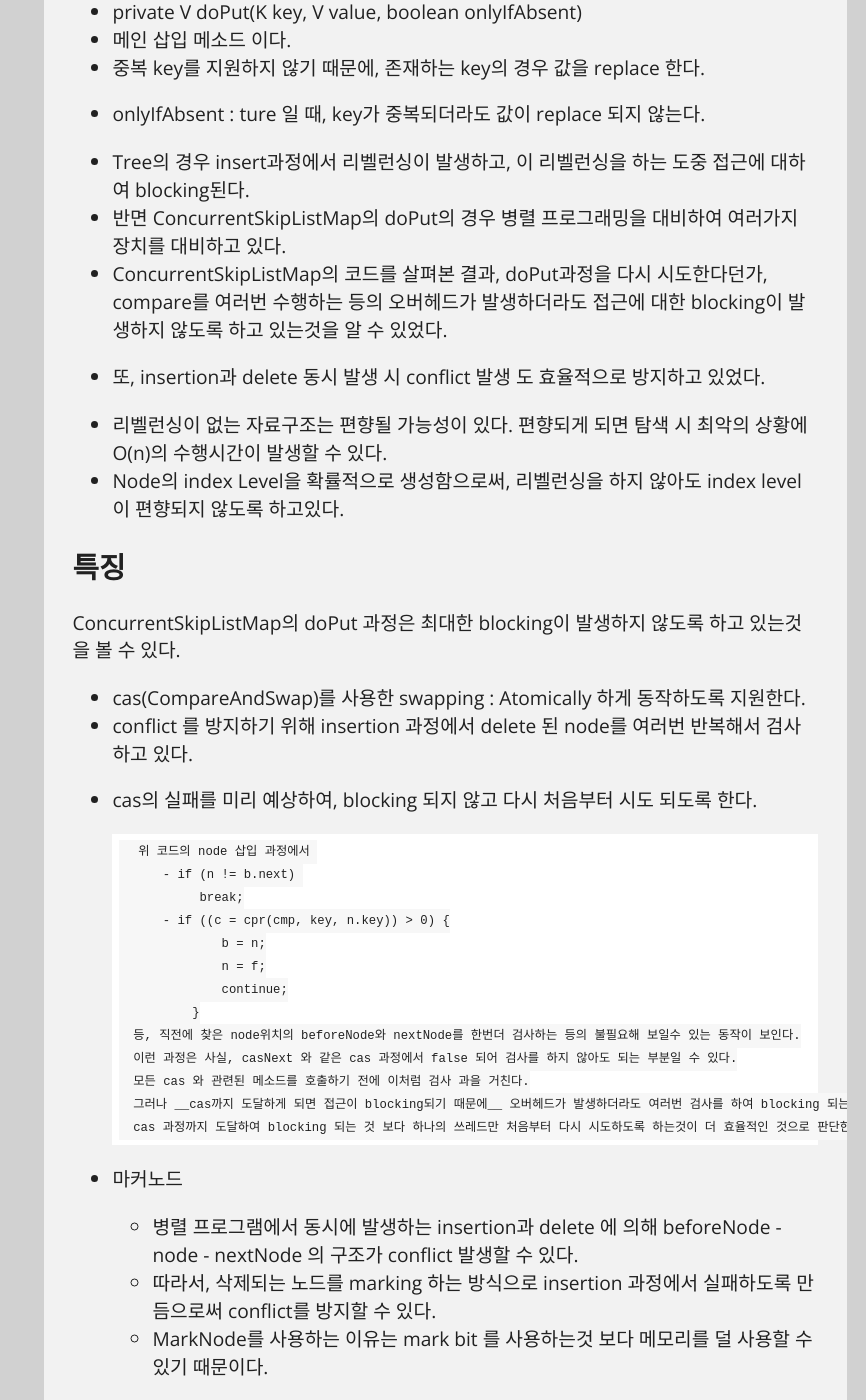
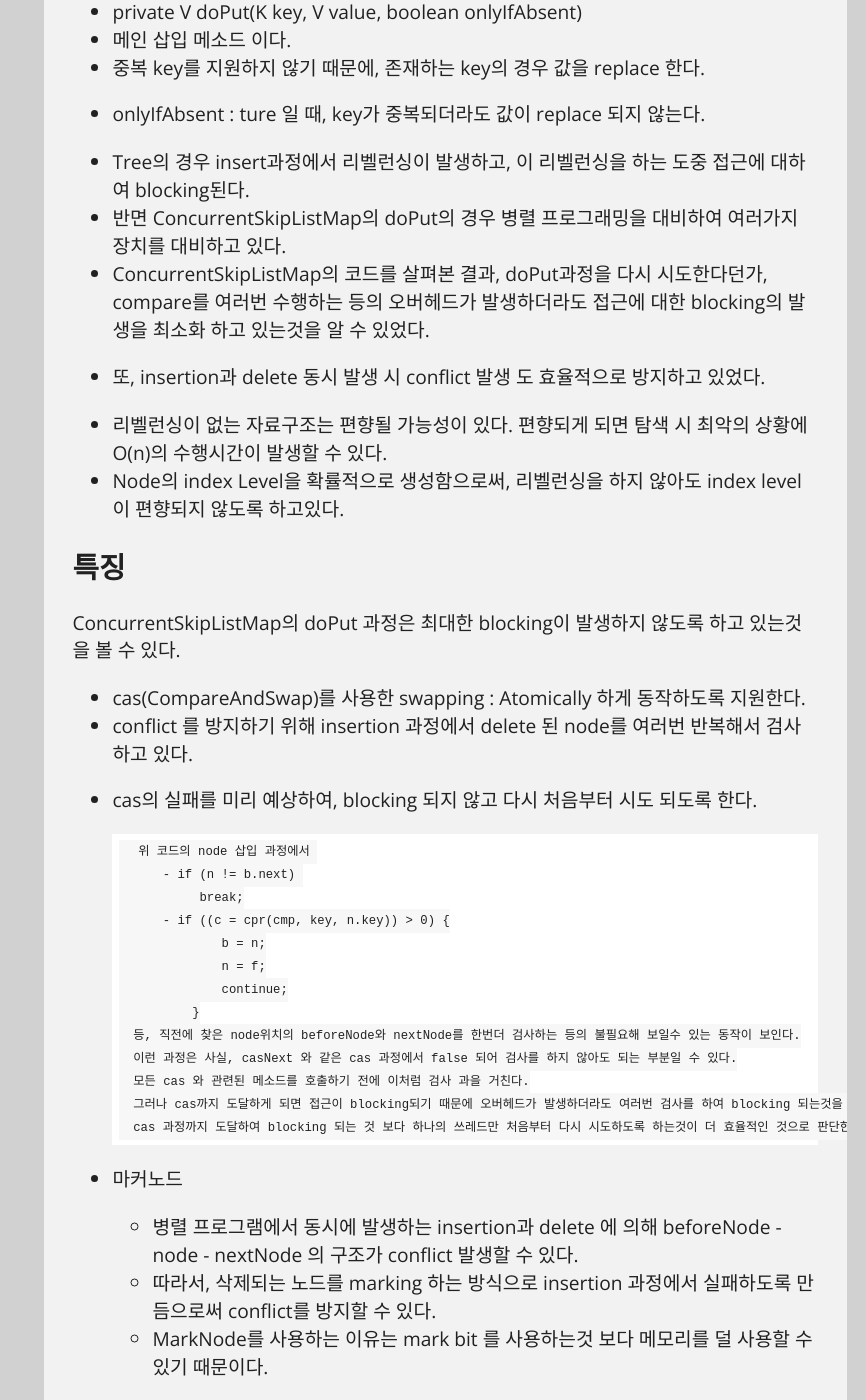
Before and after one commit to kdsr2z0/kdsr2z0.github.io, a Jekyll site: the page built from _posts/2015-03-01-java_skip_list_map_doPut.md, in a window 1280 px wide and 1400 px high, scrolled down 770 px. Shown: the whole window, without its empty margins (414-1280 px from the left). Built offline with Jekyll 4.4.1, drawn with Linux system fonts in a browser that asks for light colours; Markdown is read by kramdown in place of the engine named in the settings; comment, search, counter and statistics services are not loaded.

Commit message:
no message

```diff
--- a/_posts/2015-03-01-java_skip_list_map_doPut.md
+++ b/_posts/2015-03-01-java_skip_list_map_doPut.md
@@ -42,7 +42,7 @@ doPut에 관하여
 
 * Tree의 경우 insert과정에서 리벨런싱이 발생하고, 이 리벨런싱을 하는 도중 접근에 대하여 blocking된다.
 * 반면 ConcurrentSkipListMap의 doPut의 경우 병렬 프로그래밍을 대비하여 여러가지 장치를 대비하고 있다.
-* ConcurrentSkipListMap의 코드를 살펴본 결과, doPut과정을 다시 시도한다던가, compare를 여러번 수행하는 등의 오버헤드가 발생하더라도 접근에 대한 blocking이 발생하지 않도록 하고 있는것을 알 수 있었다.
+* ConcurrentSkipListMap의 코드를 살펴본 결과, doPut과정을 다시 시도한다던가, compare를 여러번 수행하는 등의 오버헤드가 발생하더라도 접근에 대한 blocking의 발생을 최소화 하고 있는것을 알 수 있었다.
 * 또, insertion과 delete 동시 발생 시 conflict 발생 도 효율적으로 방지하고 있었다.
 
 * 리벨런싱이 없는 자료구조는 편향될 가능성이 있다. 편향되게 되면 탐색 시 최악의 상황에 O(n)의 수행시간이 발생할 수 있다.
@@ -69,7 +69,7 @@ ConcurrentSkipListMap의 doPut 과정은 최대한 blocking이 발생하지 않
 		등, 직전에 찾은 node위치의 beforeNode와 nextNode를 한번더 검사하는 등의 불필요해 보일수 있는 동작이 보인다.
 		이런 과정은 사실, casNext 와 같은 cas 과정에서 false 되어 검사를 하지 않아도 되는 부분일 수 있다.
 		모든 cas 와 관련된 메소드를 호출하기 전에 이처럼 검사 과을 거친다.
-		그러나 __cas까지 도달하게 되면 접근이 blocking되기 때문에__ 오버헤드가 발생하더라도 여러번 검사를 하여 blocking 되는것을 최대한 막고 있다.
+		그러나 cas까지 도달하게 되면 접근이 blocking되기 때문에 오버헤드가 발생하더라도 여러번 검사를 하여 blocking 되는것을 최대한 막고 있다.
 		cas 과정까지 도달하여 blocking 되는 것 보다 하나의 쓰레드만 처음부터 다시 시도하도록 하는것이 더 효율적인 것으로 판단한 것 같다.
 
 
```
